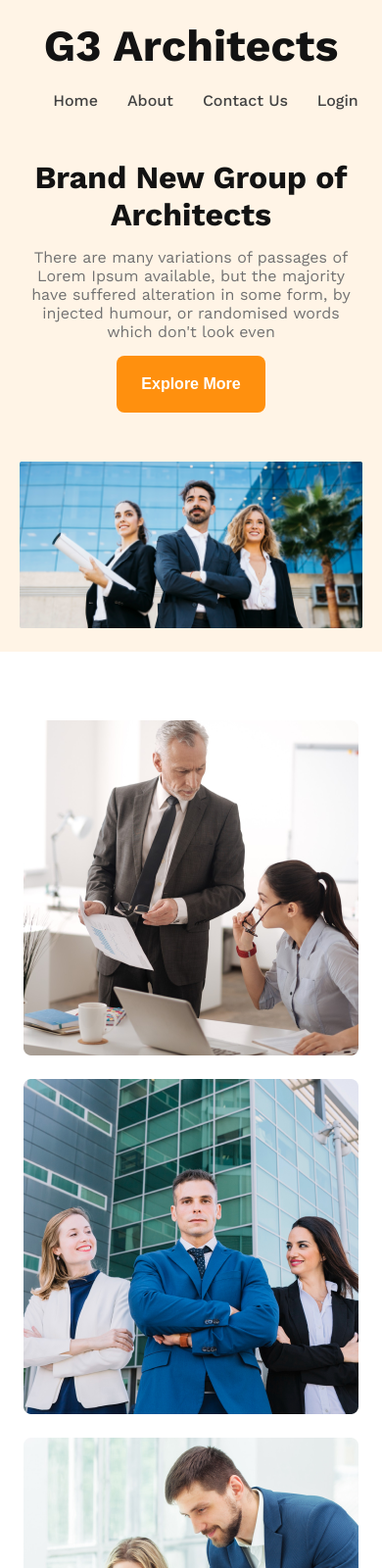
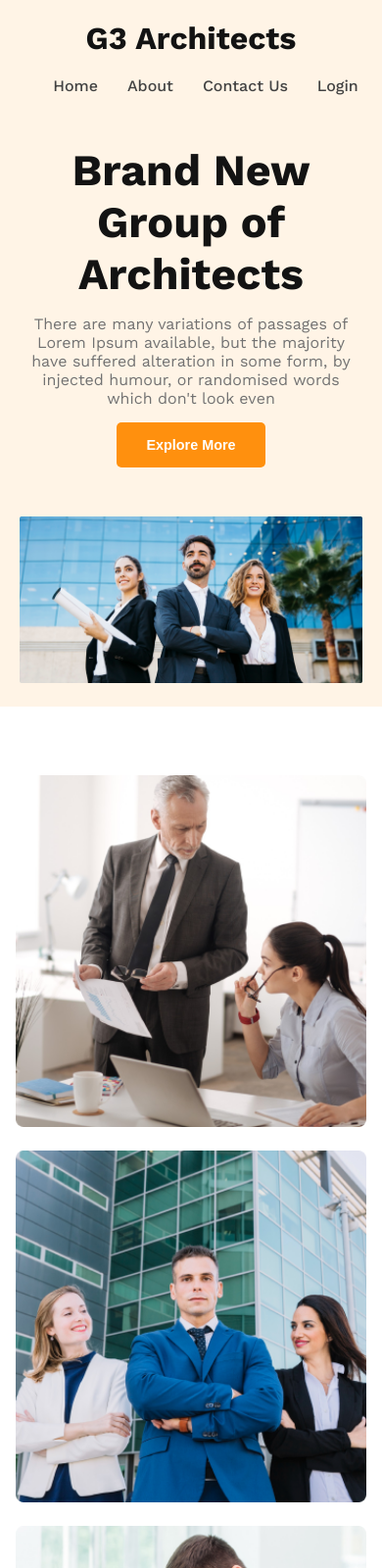
Before and after one commit to Foyez-Ahamed/g3-architects-website, a plain HTML site: page index.html in a window 390 px wide. Shown: the top 1600 px of the page at 98% size. Drawn offline with nearby package versions, Linux system fonts and the light colour scheme.

Commit message:
update responsive

```diff
--- a/index.html
+++ b/index.html
@@ -32,7 +32,7 @@
      <div class="banner">
         <div class="banner-content">
            <h1 class="banner-title">Brand New
-            Group of Architects
+            Group of <br> Architects
             </h1>
             <p class="banner-description">There are many variations of passages of Lorem Ipsum available, but the majority have suffered alteration in some form, by injected humour, or randomised words which don't look even</p>
             <button class="btn-primary">Explore More</button>
--- a/styles/architects.css
+++ b/styles/architects.css
@@ -11,11 +11,11 @@ body{
 
 /* shared styles */
 .btn-primary{
-    padding: 20px 25px;
-    border-radius: 8px;
+    padding: 15px 30px;
+    border-radius: 5px;
     background: #FF900E;
     border: none;
-    font-size: 1rem;
+    font-size: 0.9rem;
     font-weight: 600;
     color: #fff;
 }
@@ -24,7 +24,7 @@ body{
 /* header section styles */
  header{
     background-color: rgba(255, 144, 14, 0.10);
-    padding: 50px 200px;
+    padding: 50px;
  }
 
  /* navbar styles */
@@ -35,7 +35,7 @@ body{
  }
 
  .nav-title{
-    font-size: 2.8rem;
+    font-size: 2rem;
     font-weight: 700;
     color: #131313;
  }
@@ -61,13 +61,13 @@ body{
 
  /* banner styles */
   .banner-content{
-    max-width: 800px;
+    max-width: 600px;
     text-align: center;
     margin: 50px auto;
   }
 
   .banner-title{
-    font-size: 3.4rem;
+    font-size: 2.8rem;
     font-weight: 700;
     color: #131313;
   }
@@ -79,6 +79,7 @@ body{
 
   .banner-image{
    width: 100%;
+   margin: 0 auto;
    height: auto;
   }
  /* banner styles */
@@ -88,13 +89,14 @@ body{
 
 /* main section styles */
   main{
-    max-width: 1440px;
+    max-width: 92%;
     margin: 70px auto;
   }
 
   /* teams featured section styles */
   .teams-featured{
     display: flex;
+    justify-content: space-between;
     align-items: center;
   }
 
@@ -105,12 +107,21 @@ body{
   }
 
   .teams-content{
+    width: 50%;
     padding-left: 70px;
     padding-right: 70px;
   }
 
+  .teams-image{
+    width: 50%;
+  }
+
+  .teams-image img{
+    width: 100%;
+ }
+
   .teams-title{
-    font-size: 2.8rem;
+    font-size: 2.4rem;
     margin-bottom: 10px;
   }
 
@@ -130,6 +141,7 @@ body{
   }
 
   .teams-description{
+    font-size: 1rem;
     color: #727272;
     margin-bottom: 20px;
   }
@@ -152,17 +164,27 @@ body{
         gap: 20px;
      }
 
-     .banner-title {
+     /* .banner-title {
         font-size: 2rem;
-     }
+     } */
 
      .teams-featured{
         flex-direction: column;
+        width: 100%;
         gap: 30px;
      }
 
      .teams-image{
         grid-template-columns: 1fr;
+        padding-left: 0px;
+     }
+
+     .teams-content{
+      width: 100%;
+     }
+
+     .teams-image{
+      width: 100%;
      }
 
   }
@@ -180,7 +202,19 @@ body{
      }
 
     .teams-featured{
-        flex-direction: column;
-     }
+      flex-direction: column;
+      width: 100%;
+      gap: 30px;
+   }
+
+   .teams-content{
+    padding: 0;
+    width: 100%;
+   }
+
+   .teams-image{
+    width: 100%;
+   }
+
 }
 /* responsive for medium device */
```
